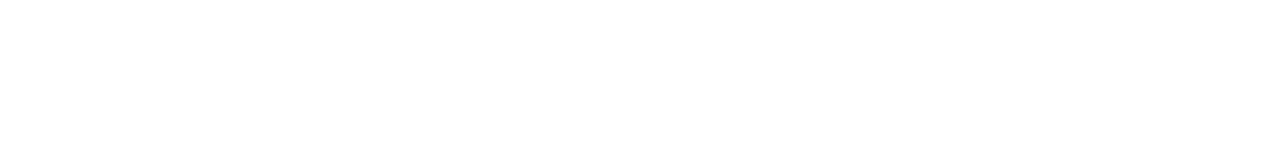
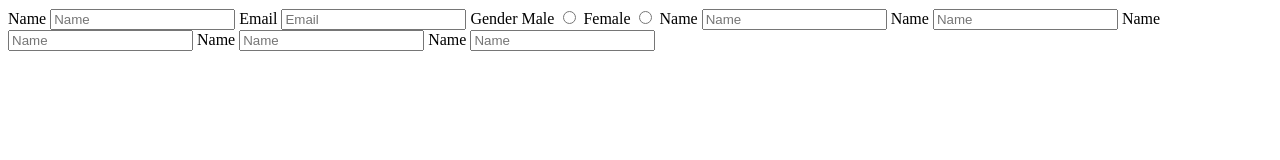
Before and after one commit to acciojob/signup-form-car-rohitkushrbj7, a website: page main.html in a window 1280 px wide. Drawn offline with Linux system fonts and the light colour scheme.

Commit message:
created a submission

```diff
--- a/main.html
+++ b/main.html
@@ -8,6 +8,39 @@
 
 <body>
 	<!-- the entire body must be written by student -->
+	<form method="post">
+		<label for="name">Name</label>
+		<input type="text" id="name" placeholder="Name" required>
+
+		<label for="email">Email</label>
+		<input type="email" id="email" placeholder="Email" required>
+
+		<label >Gender</label>
+		<label for="gender_m">Male</label>
+		<input type="radio" id="gender_m" name="Gender" required>
+
+		<label for="gender_f">Female</label>
+		<input type="radio" id="gender_f" name="Gender" required>
+
+		<label for="name">Name</label>
+		<input type="text" id="name" placeholder="Name" required>
+
+		<label for="name">Name</label>
+		<input type="text" id="name" placeholder="Name" required>
+
+		<label for="name">Name</label>
+		<input type="text" id="name" placeholder="Name" required>
+
+		<label for="name">Name</label>
+		<input type="text" id="name" placeholder="Name" required>
+
+
+		<label for="name">Name</label>
+		<input type="text" id="name" placeholder="Name" required>
+
+
+
+	</form>
     <script type="text/javascript" src="./script.js">
 </script>
 
```
